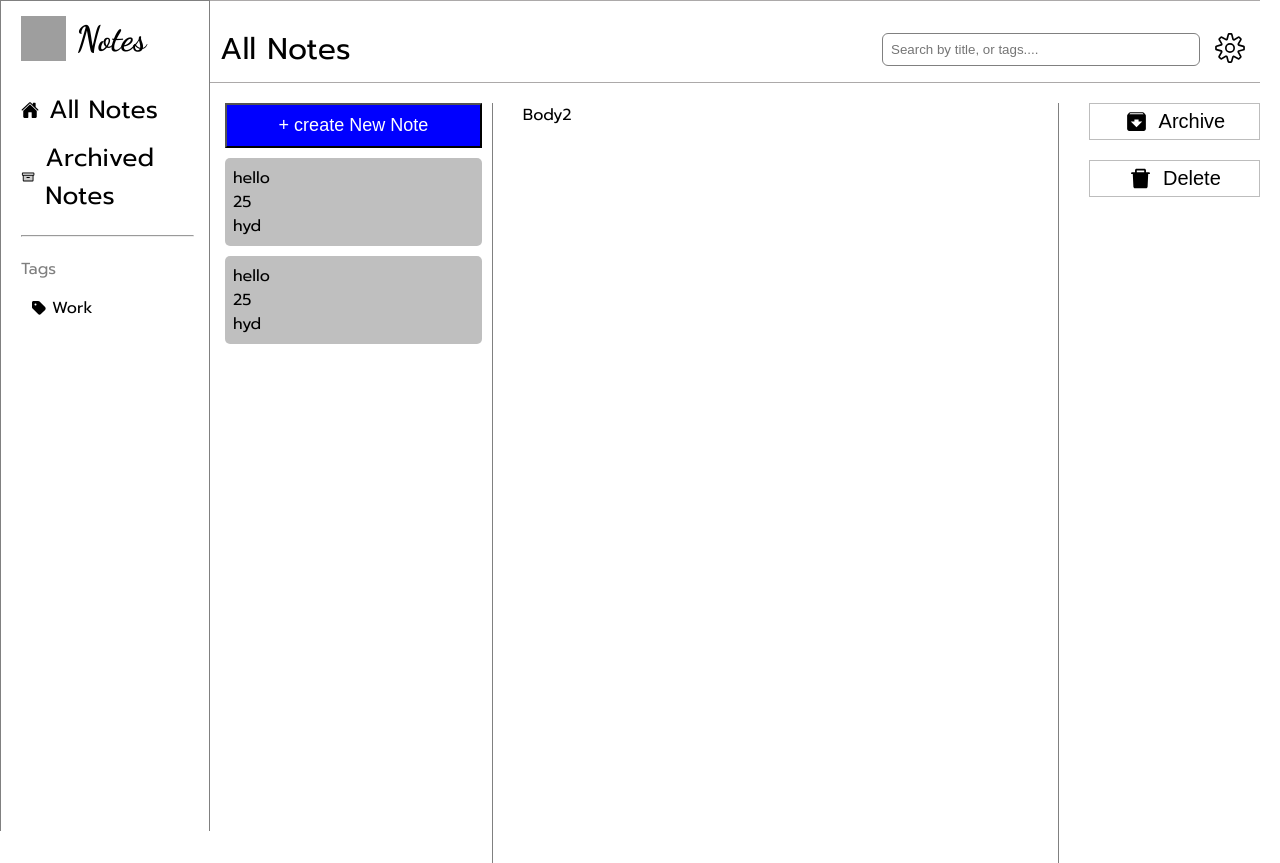
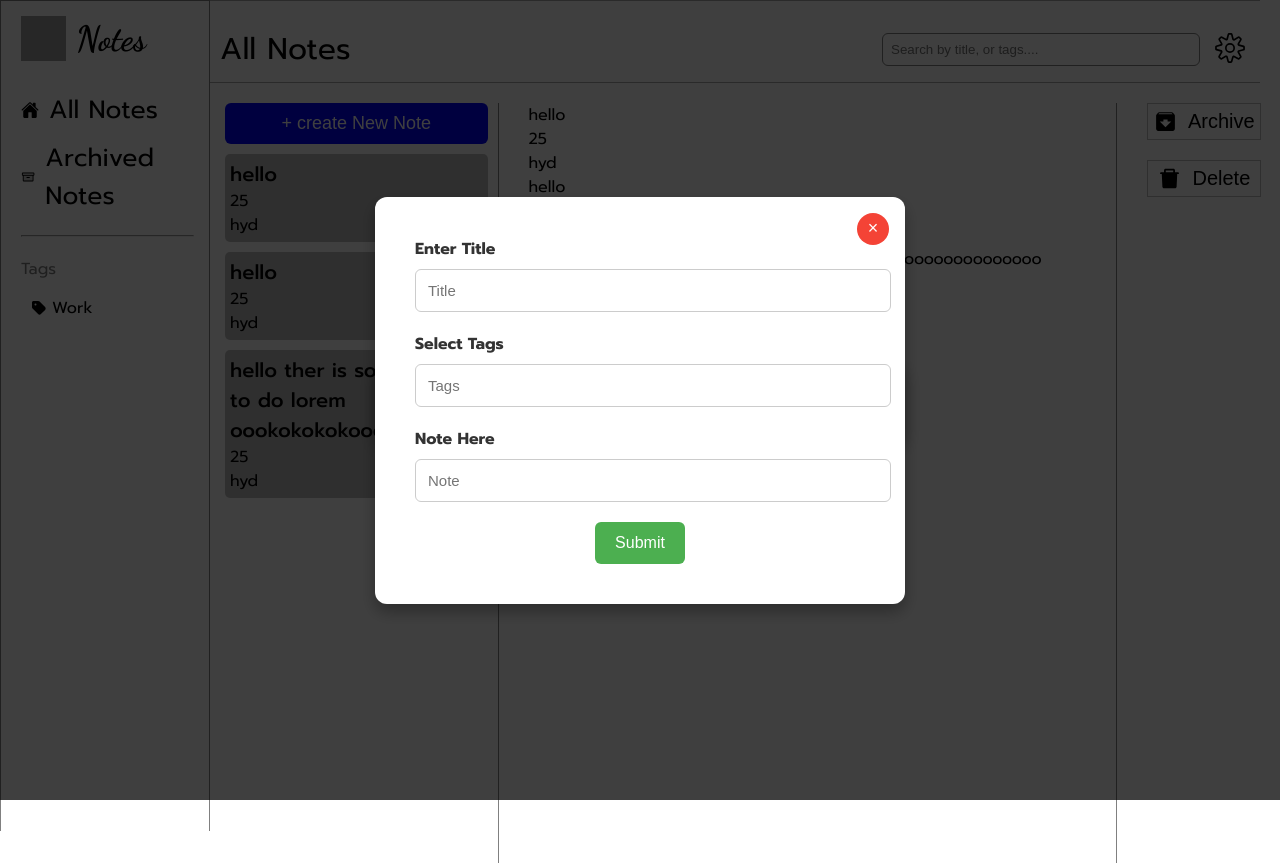
Before and after one commit to TarunK951/notes, a React (Vite) app in the folder Notes/: page / in a window 1280 px wide. Both pictures are taken after a click on the button "+ create New Note". Built offline with nearby package versions, Linux system fonts and the light colour scheme; grey boxes are pictures that could not be loaded.

Commit message:
create button & pop up

```diff
--- a/Notes/src/App.css
+++ b/Notes/src/App.css
@@ -32,7 +32,7 @@
   width: 100%;
 
   .body1 {
-    width: 30%;
+    width: 25%;
     border-right: 1px solid grey;
     min-height: 95vh;
     padding-right: 10px;
@@ -40,7 +40,7 @@
   }
 
   .body2 {
-    min-width: 50%;
+    min-width: 55%;
     border-right: 1px solid grey;
     min-height: 95vh;
     padding-inline: 10px;
--- a/Notes/src/App.jsx
+++ b/Notes/src/App.jsx
@@ -18,6 +18,11 @@ function App() {
       age: "25",
       place: "hyd",
     },
+    {
+      name: "hello ther is something to do lorem oookokokokoooooooooooooo ",
+      age: "25",
+      place: "hyd",
+    },
   ]);
 
   return (
@@ -34,7 +39,7 @@ function App() {
               <Body notes={notes} setNotes={setNotes} />
             </div>
             <div className="body2">
-              <Body2 />
+              <Body2 notes={notes} setNotes={setNotes} />
             </div>
             <div className="body3">
               <Body3 />
--- a/Notes/src/components/Body.jsx
+++ b/Notes/src/components/Body.jsx
@@ -1,24 +1,40 @@
-import React from "react";
+import React, { useState } from "react";
 import "./body.css";
+import Input from "./input";
 
 function Body(props) {
+  const [open, setOpen] = useState(false);
+
   return (
     <div>
       <div className="bodyContainer">
         <div className="Create-btn">
-          <button className="cBtn">
+          <button
+            className="cBtn"
+            onClick={() => {
+              setOpen(!open);
+            }}
+          >
             <p className="cp">+ create New Note</p>
           </button>
         </div>
+
+        {open && (
+          <div className="inputPopUp">
+            <div className="popUp">
+              <Input open={open} setOpen={setOpen} />
+            </div>
+          </div>
+        )}
 
         <div className="list-data">
           <div className="data">
             {props.notes.map((note) => {
               return (
                 <div className="note" key={note.name}>
-                  <p>{note.name}</p>
-                  <p>{note.age}</p>
-                  <p>{note.place}</p>
+                  <p className="note-title">{note.name}</p>
+                  <p className="note-tags">{note.age}</p>
+                  <p className="note-date">{note.place}</p>
                 </div>
               );
             })}
--- a/Notes/src/components/Body2.jsx
+++ b/Notes/src/components/Body2.jsx
@@ -1,7 +1,23 @@
 import React from "react";
 
-function Body2() {
-  return <div>Body2</div>;
+function Body2(props) {
+  return (
+    <div>
+      <div className="body2-container">
+        <div className="input">
+          {props.notes.map((note) => {
+            return (
+              <div className="Details" key={note.name}>
+                <p className="Details-title">{note.name}</p>
+                <p className="Details-tags">{note.age}</p>
+                <p className="Details-date">{note.place}</p>
+              </div>
+            );
+          })}
+        </div>
+      </div>
+    </div>
+  );
 }
 
 export default Body2;
--- /dev/null
+++ b/Notes/src/components/Input.jsx
@@ -0,0 +1,47 @@
+import React from "react";
+import "./input.css";
+
+function Input(props) {
+  return (
+    <div className="inputPopUp">
+      <div className="popUp">
+        {/* Close Button */}
+        <button
+          className="closeBtn"
+          onClick={() => {
+            props.setOpen(!open);
+          }}
+        >
+          &times;
+        </button>
+
+        <div className="inputs">
+          <div>
+            <h2>Enter Title</h2>
+            <input type="text" placeholder="Title" />
+          </div>
+          <div>
+            <h2>Select Tags</h2>
+            <input type="text" placeholder="Tags" />
+          </div>
+          <div>
+            <h2>Note Here</h2>
+            <input type="text" placeholder="Note" />
+          </div>
+
+          {/* Submit Button */}
+          <button
+            className="submitBtn"
+            onClick={() => {
+              props.setOpen(!open);
+            }}
+          >
+            Submit
+          </button>
+        </div>
+      </div>
+    </div>
+  );
+}
+
+export default Input;
--- a/Notes/src/components/body.css
+++ b/Notes/src/components/body.css
@@ -12,6 +12,8 @@
 
     button {
       background-color: blue;
+      border-radius: 6px;
+      border: none;
       color: white;
       width: 100%;
       padding: 10px;
@@ -32,7 +34,16 @@
       .note {
         background-color: rgba(128, 128, 128, 0.5);
         border-radius: 5px;
-        padding: 8px;
+        padding: 5px;
+
+        .note-title {
+          font-size: 20px;
+          font-weight: 500;
+        }
+        .note-content {
+          font-size: 15px;
+          color: rgba(0, 0, 0, 0.5);
+        }
       }
     }
   }
--- /dev/null
+++ b/Notes/src/components/input.css
@@ -0,0 +1,88 @@
+@import url("https://fonts.googleapis.com/css2?family=Poppins:wght@400;500;600;700&display=swap");
+
+body {
+  font-family: "Poppins", sans-serif;
+  margin: 0;
+  padding: 0;
+}
+
+.inputPopUp {
+  position: fixed;
+  top: 0;
+  left: 0;
+  right: 0;
+  bottom: 0;
+  width: 100vw;
+  height: 100vh;
+  background-color: rgba(0, 0, 0, 0.5);
+  display: flex;
+  justify-content: center;
+  align-items: center;
+  z-index: 9999;
+}
+
+.popUp {
+  background-color: #ffffff;
+  border-radius: 12px;
+  padding: 40px;
+  width: 450px;
+  position: relative;
+  box-shadow: 0 8px 16px rgba(0, 0, 0, 0.3);
+}
+
+.closeBtn {
+  position: absolute;
+  top: 16px;
+  right: 16px;
+  background: #f44336;
+  color: white;
+  border: none;
+  border-radius: 50%;
+  width: 32px;
+  height: 32px;
+  font-size: 18px;
+  cursor: pointer;
+  transition: background-color 0.3s ease;
+  display: flex;
+  align-items: center;
+  justify-content: center;
+}
+
+.closeBtn:hover {
+  background-color: #e53935;
+}
+
+.inputs div {
+  margin-bottom: 20px;
+}
+
+.inputs h2 {
+  font-size: 16px;
+  margin-bottom: 8px;
+  color: #333;
+}
+
+.inputs input {
+  width: 100%;
+  padding: 12px;
+  border: 1px solid #ccc;
+  border-radius: 6px;
+  font-size: 15px;
+}
+
+.submitBtn {
+  background-color: #4caf50;
+  color: white;
+  padding: 12px 20px;
+  font-size: 16px;
+  border: none;
+  border-radius: 6px;
+  cursor: pointer;
+  transition: background-color 0.3s ease;
+  display: block;
+  margin: 20px auto 0; /* Centering the button */
+}
+
+.submitBtn:hover {
+  background-color: #45a049;
+}
```
